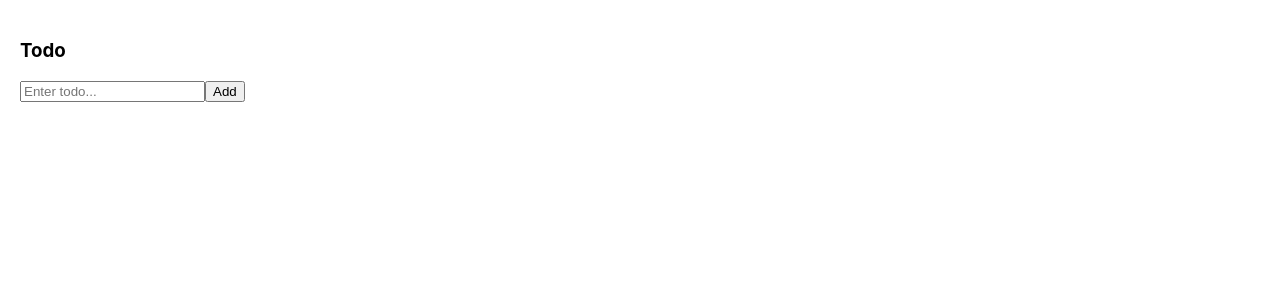
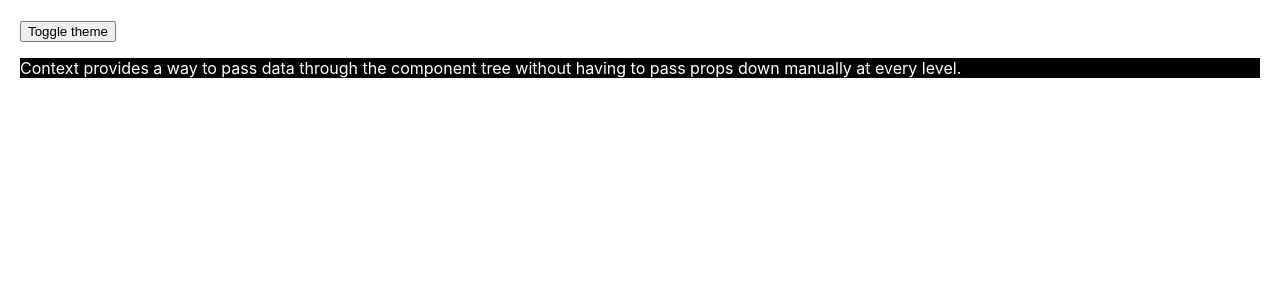
Before and after one commit to 19521352/tiktok, a React (Create React App) app: page / in a window 1280 px wide. Shown: the top 300 px of the page. Built offline with nearby package versions, Linux system fonts and the light colour scheme.

Commit message:
useContext hook

```diff
--- a/src/App.css
+++ b/src/App.css
@@ -1,38 +1,4 @@
-.App {
-  text-align: center;
+.dark {
+  color: white;
+  background-color: black
 }
-
-.App-logo {
-  height: 40vmin;
-  pointer-events: none;
-}
-
-@media (prefers-reduced-motion: no-preference) {
-  .App-logo {
-    animation: App-logo-spin infinite 20s linear;
-  }
-}
-
-.App-header {
-  background-color: #282c34;
-  min-height: 100vh;
-  display: flex;
-  flex-direction: column;
-  align-items: center;
-  justify-content: center;
-  font-size: calc(10px + 2vmin);
-  color: white;
-}
-
-.App-link {
-  color: #61dafb;
-}
-
-@keyframes App-logo-spin {
-  from {
-    transform: rotate(0deg);
-  }
-  to {
-    transform: rotate(360deg);
-  }
-}
--- a/src/App.js
+++ b/src/App.js
@@ -1,7 +1,30 @@
-import TodoApp from './Todo'
+import { useContext } from 'react'
+import { ThemeContext } from './ThemeContext'
+import Content from './Content'
+import './App.css'
+
+
+// Normal
+// CompA => CompB => CompC
+// Context
+// CompA => CompC
+
+/**
+ * 1. Create context
+ * 2. Provider
+ * 3. Consumer
+ */
+
+// Theme: Dark / Light
 
 function App() {
-  return <TodoApp />
+  const context = useContext(ThemeContext)
+  return (
+    <div style={{ padding: 20 }}>
+      <button onClick={context.toggleTheme}>Toggle theme</button>
+      <Content />
+    </div>
+  )
 }
 
 export default App
--- a/src/Content.js
+++ b/src/Content.js
@@ -1,16 +1,14 @@
-import { memo } from "react";
-import { useState } from 'react'
+import Paragraph from './Paragraph'
 
 
-function Content({ onIncrease }) {
+function Content({ theme }) {
 
   console.log('Re-render')
   return (
-    <>
-      <h2>HELLO Anh em</h2>
-      <button onClick={onIncrease}>Click me!</button>
-    </>
+    <div>
+      <Paragraph />
+    </div>
   )
 }
 
-export default memo(Content)
+export default Content
--- /dev/null
+++ b/src/Paragraph.js
@@ -0,0 +1,14 @@
+import { useContext } from 'react'
+import { ThemeContext } from './ThemeContext'
+
+function Paragraph() {
+  const context = useContext(ThemeContext)
+  console.log('theme: ', context.theme)
+  return (
+    <p className={context.theme}>
+      Context provides a way to pass data through the component tree without having to pass props down manually at every level.
+    </p>
+  )
+}
+
+export default Paragraph
--- /dev/null
+++ b/src/ThemeContext.js
@@ -0,0 +1,24 @@
+import { useState, createContext } from 'react'
+
+const ThemeContext = createContext()
+
+function ThemeProvider({ children }) {
+  const [theme, setTheme] = useState('dark')
+
+  const toggleTheme = () => {
+    setTheme(theme === 'dark' ? 'light' : 'dark')
+  }
+
+  const value = {
+    theme,
+    toggleTheme
+  }
+
+  return (
+    <ThemeContext.Provider value={value}>
+      {children}
+    </ThemeContext.Provider>
+  )
+}
+
+export { ThemeContext, ThemeProvider }
--- a/src/Todo/actions.js
+++ /dev/null
@@ -1,22 +0,0 @@
-import { SET_JOB, ADD_JOB, DELETE_JOB } from './constants'
-
-export const setJob = payload => {
-  return {
-    type: SET_JOB,
-    payload
-  }
-}
-
-export const addJob = payload => {
-  return {
-    type: ADD_JOB,
-    payload
-  }
-}
-
-export const deleteJob = payload => {
-  return {
-    type: DELETE_JOB,
-    payload
-  }
-}
--- a/src/Todo/constants.js
+++ /dev/null
@@ -1,3 +0,0 @@
-export const SET_JOB = 'set_job'
-export const ADD_JOB = 'add_job'
-export const DELETE_JOB = 'delete_job'
--- a/src/Todo/index.js
+++ /dev/null
@@ -1,46 +0,0 @@
-import { useReducer, useRef } from 'react'
-import reducer, { initState } from './reducer'
-import { setJob, addJob, deleteJob } from './actions'
-import logger from './logger'
-// 4. Dispatch
-
-function TodoApp() {
-  const [state, dispatch] = useReducer(logger(reducer), initState)
-  const { job, jobs } = state
-
-  const inputRef = useRef()
-
-  const handleSubmit = () => {
-    dispatch(addJob(job))
-    dispatch(setJob(''))
-
-    inputRef.current.focus()
-  }
-  return (
-
-    <div style={{ padding: 20 }}>
-      <h3>Todo</h3>
-      <input
-        ref={inputRef}
-        value={job}
-        placeholder='Enter todo...'
-        onChange={(e => {
-          dispatch(setJob(e.target.value))
-        })}
-      />
-      <button onClick={handleSubmit}>Add</button>
-      <ul>
-        {jobs.map((job, index) => (
-          <li key={index}>{job}
-            <span onClick={() => dispatch(deleteJob(index))}>
-              &times;
-            </span>
-          </li>
-        ))}
-      </ul>
-    </div >
-  )
-
-}
-
-export default TodoApp
--- a/src/Todo/logger.js
+++ /dev/null
@@ -1,17 +0,0 @@
-function logger(reducer) {
-  return (prevState, action) => {
-    console.group(action.type)
-    console.log('Prev state: ', prevState)
-    console.log('Action:', action)
-
-    const newState = reducer(prevState, action)
-
-    console.log('Next state: ', newState)
-
-    console.groupEnd()
-
-    return newState
-  }
-}
-
-export default logger
--- a/src/Todo/reducer.js
+++ /dev/null
@@ -1,36 +0,0 @@
-import { SET_JOB, ADD_JOB, DELETE_JOB } from './constants'
-
-// 1. Init state
-export const initState = {
-  job: '',
-  jobs: []
-}
-
-// 3. Reducer
-const reducer = (state, action) => {
-
-  switch (action.type) {
-    case SET_JOB:
-      return {
-        ...state,
-        job: action.payload
-      }
-    case ADD_JOB:
-      return {
-        ...state,
-        jobs: [...state.jobs, action.payload]
-      }
-    case DELETE_JOB:
-      const newJobs = [...state.jobs]
-      newJobs.splice(action.payload, 1)
-
-      return {
-        ...state,
-        jobs: newJobs
-      }
-    default:
-      throw new Error('Invalide action.')
-  }
-}
-
-export default reducer
--- a/src/index.js
+++ b/src/index.js
@@ -3,11 +3,14 @@
 import './index.css';
 import App from './App';
 import reportWebVitals from './reportWebVitals';
+import { ThemeProvider } from './ThemeContext'
 
 const root = ReactDOM.createRoot(document.getElementById('root'));
 root.render(
   <React.StrictMode>
-    <App />
+    <ThemeProvider>
+      <App />
+    </ThemeProvider>
   </React.StrictMode>
 );
 
```
